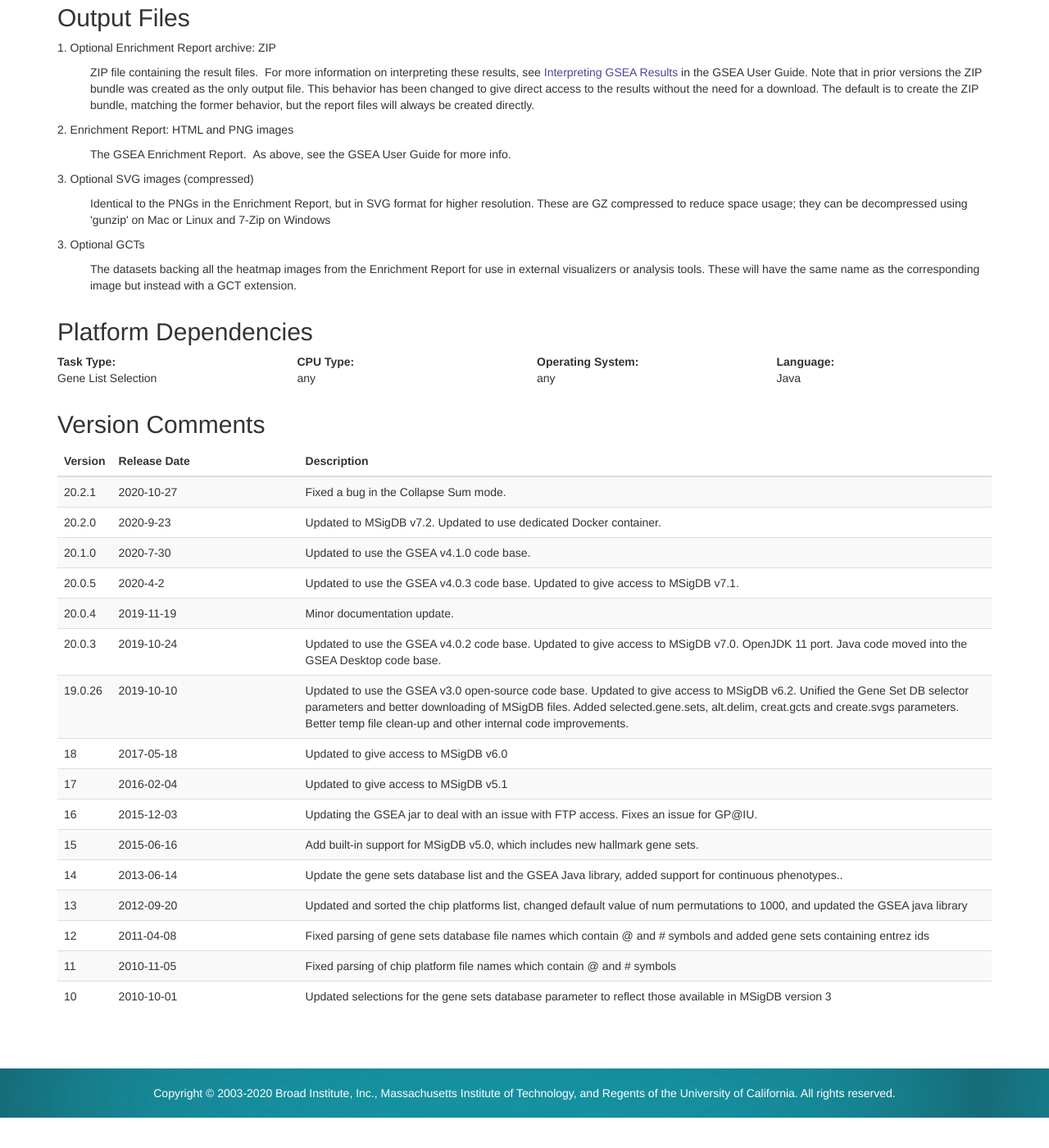
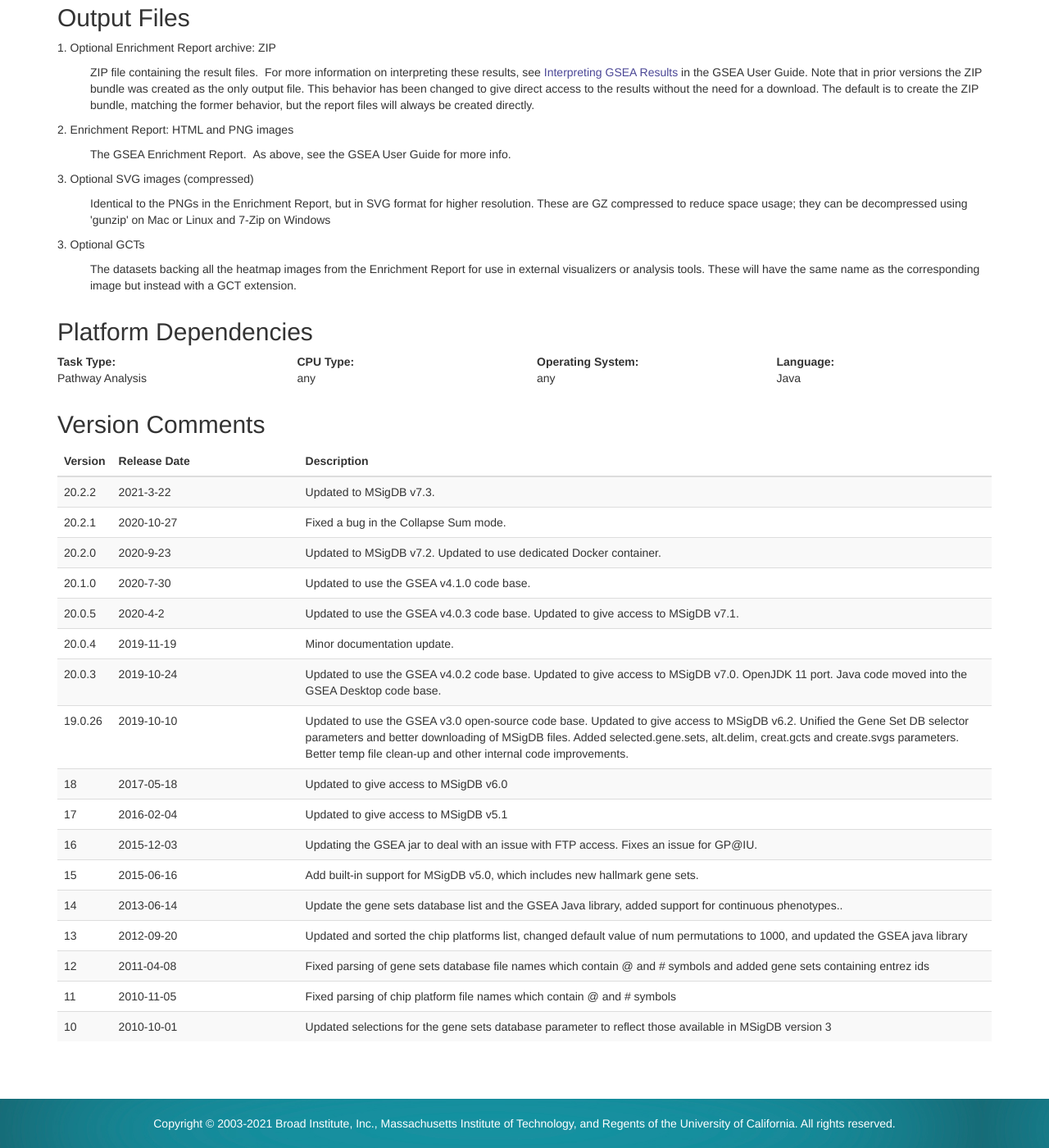
Before and after one commit to GSEA-MSigDB/gsea-gpmodule, a Jekyll site: the page docs/v20/index.html, which Jekyll copies as it is, in a window 1280 px wide and 1400 px high, scrolled down 5747 px. Shown: the whole window at 82% size. Built offline with Jekyll 4.4.1, drawn with Linux system fonts in a browser that asks for light colours; before the commit the page ends 7110 px from its top, so only the background shows below that.

Commit message:
Updated for MSigDB v7.3

```diff
--- a/docs/v20/index.html
+++ b/docs/v20/index.html
@@ -384,7 +384,7 @@
 			<div class="row">
 				<div class="col-md-3">
 					<p><strong>Task Type:</strong><br>
-					Gene List Selection</p>
+					Pathway Analysis</p>
 				</div>
 				<div class="col-md-3">
 					<p><strong>CPU Type:</strong><br>
@@ -410,6 +410,11 @@
 					</tr>
 				</thead>
 				<tbody>
+                        <tr>
+                            <td>20.2.2</td>
+                            <td>2021-3-22</td>
+                            <td>Updated to MSigDB v7.3.</td>
+                        </tr>
                         <tr>
                             <td>20.2.1</td>
                             <td>2020-10-27</td>
@@ -498,7 +503,7 @@
 
 
 	<footer class="container fluid gp-footer">
-	<div class="fluid text-center">Copyright © 2003-2020 Broad Institute, Inc., Massachusetts Institute of Technology, and Regents of the University of California.  All rights reserved.</div>
+	<div class="fluid text-center">Copyright © 2003-2021 Broad Institute, Inc., Massachusetts Institute of Technology, and Regents of the University of California.  All rights reserved.</div>
 </footer>
 
 
```
Also changed, not shown: docs/v20/test.md (+6 -1 lines), 2 other files.
